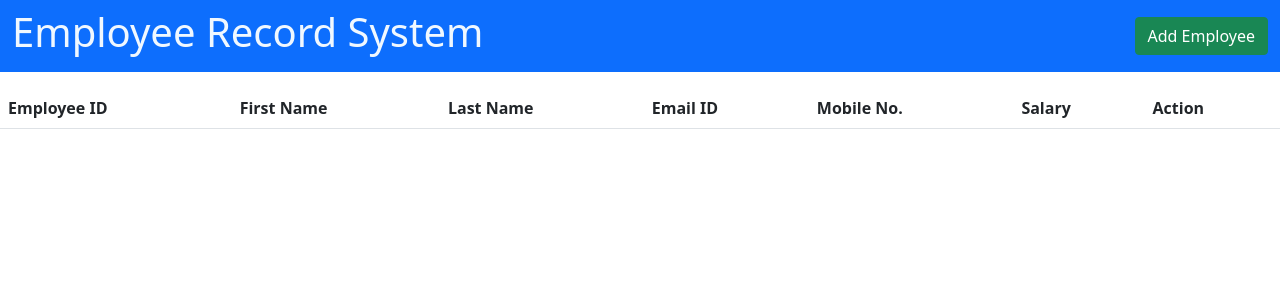
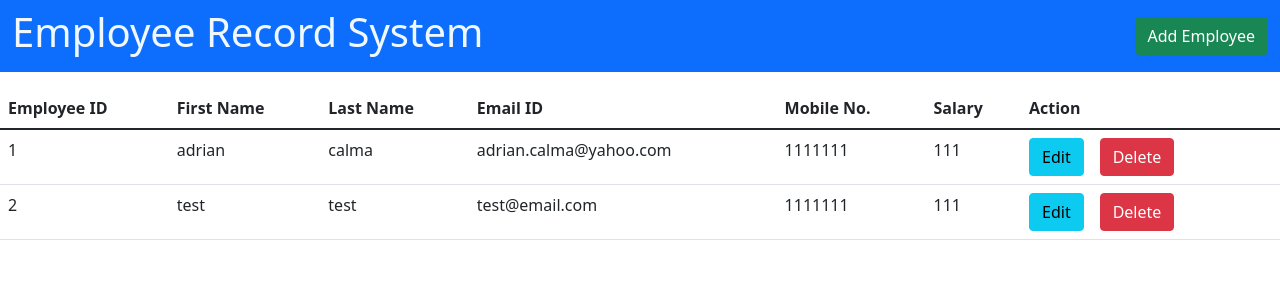
Before and after one commit to RGCbetty/employee-record-system, an Angular app: page / in a window 1280 px wide. Shown: the top 300 px of the page. Built offline with nearby package versions, Linux system fonts and the light colour scheme; data requests are answered from the project's data file.

Commit message:
remove unnecessary code

```diff
--- a/db.json
+++ b/db.json
@@ -1,3 +1,20 @@
 {
-  "employees": []
+  "employees": [
+    {
+      "id": 1,
+      "firstName": "adrian",
+      "lastName": "calma",
+      "email": "adrian.calma@yahoo.com",
+      "contactNumber": "1111111",
+      "salary": "111"
+    },
+    {
+      "id": 2,
+      "firstName": "test",
+      "lastName": "test",
+      "email": "test@email.com",
+      "contactNumber": "1111111",
+      "salary": "111"
+    }
+  ]
 }
--- a/src/app/app.component.ts
+++ b/src/app/app.component.ts
@@ -7,17 +7,4 @@ import { Component } from '@angular/core';
 })
 export class AppComponent {
   title = 'employee-record-system';
-  type: string = '';
-  employeInformation: any = {};
-
-  addModal(): void {
-    this.type = 'add';
-  }
-
-  editModal(): void {
-    this.type = 'edit';
-    this.employeInformation = {
-      email: 'adrian.calma@yahoo.com',
-    };
-  }
 }
--- a/src/app/app.module.ts
+++ b/src/app/app.module.ts
@@ -3,6 +3,7 @@ import { FormsModule, ReactiveFormsModule } from '@angular/forms';
 import { BrowserModule } from '@angular/platform-browser';
 import { HttpClientModule } from '@angular/common/http';
 import { ToastrModule } from 'ngx-toastr';
+import { BrowserAnimationsModule } from '@angular/platform-browser/animations';
 
 import { AppComponent } from './app.component';
 import { EmployeeFormComponent } from './employee/employee-form/employee-form.component';
@@ -19,6 +20,7 @@ import { EmployeeDashboardComponent } from './employee/employee-dashboard/employ
     FormsModule,
     ReactiveFormsModule,
     HttpClientModule,
+    BrowserAnimationsModule,
     ToastrModule.forRoot(),
   ],
   providers: [],
```
